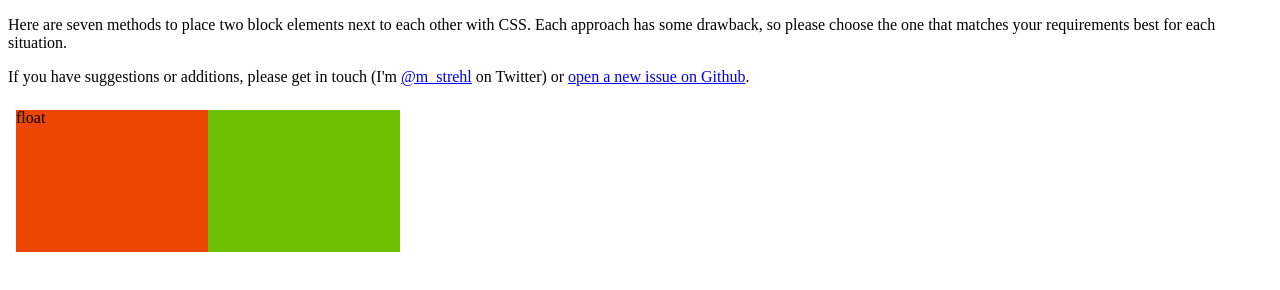
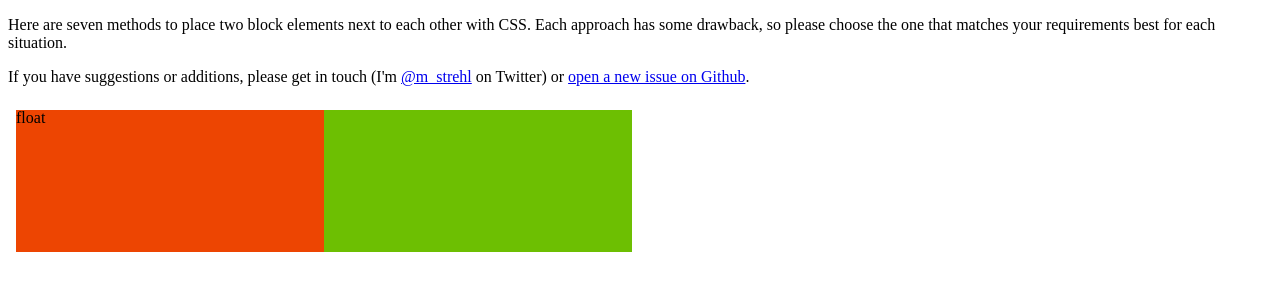
Before and after one commit to Boldewyn/grid-example, a plain HTML site: page index.html in a window 1280 px wide. Drawn offline with Linux system fonts and the light colour scheme.

Commit message:
Update index.html

```diff
--- a/index.html
+++ b/index.html
@@ -14,8 +14,12 @@
         <a href="https://twitter.com/m_strehl">@m_strehl</a> on Twitter)
         or <a href="https://github.com/Boldewyn/grid-example/issues">open
         a new issue on Github</a>.</p>
-      <iframe src="grid.html" style="width: 400px; border: none"></iframe>
-      <script src="https://gist-it.appspot.com/github/Boldewyn/grid-example/blob/master/grid.css"></script>
+      <section>
+        <iframe src="grid.html" style="width: 50%; min-width: 320px; border: none; float: left;"></iframe>
+        <div>
+          <script src="https://gist-it.appspot.com/github/Boldewyn/grid-example/blob/master/grid.css"></script>
+        </div>
+      </section>
     </main>
   </body>
 </html>
```
